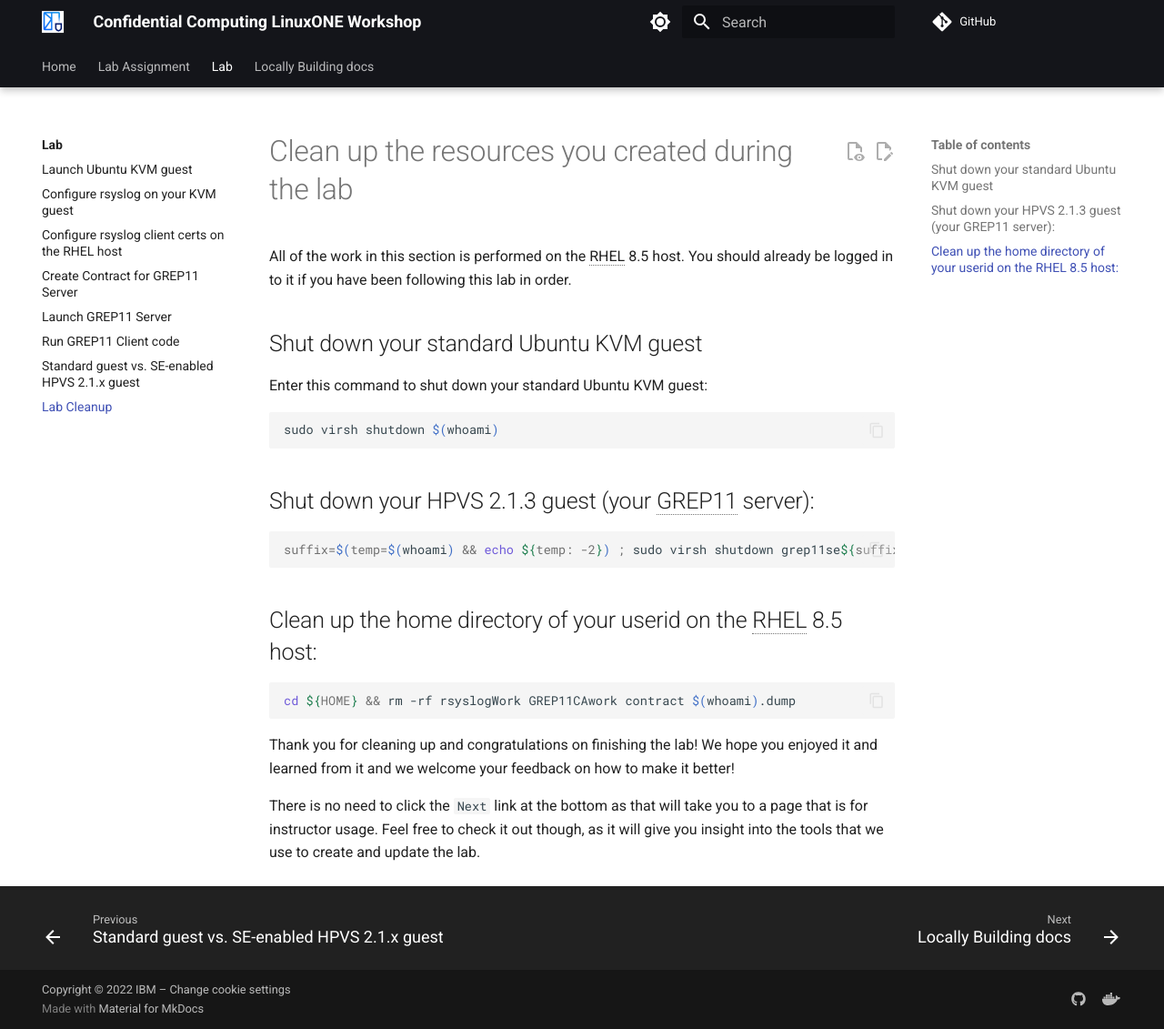
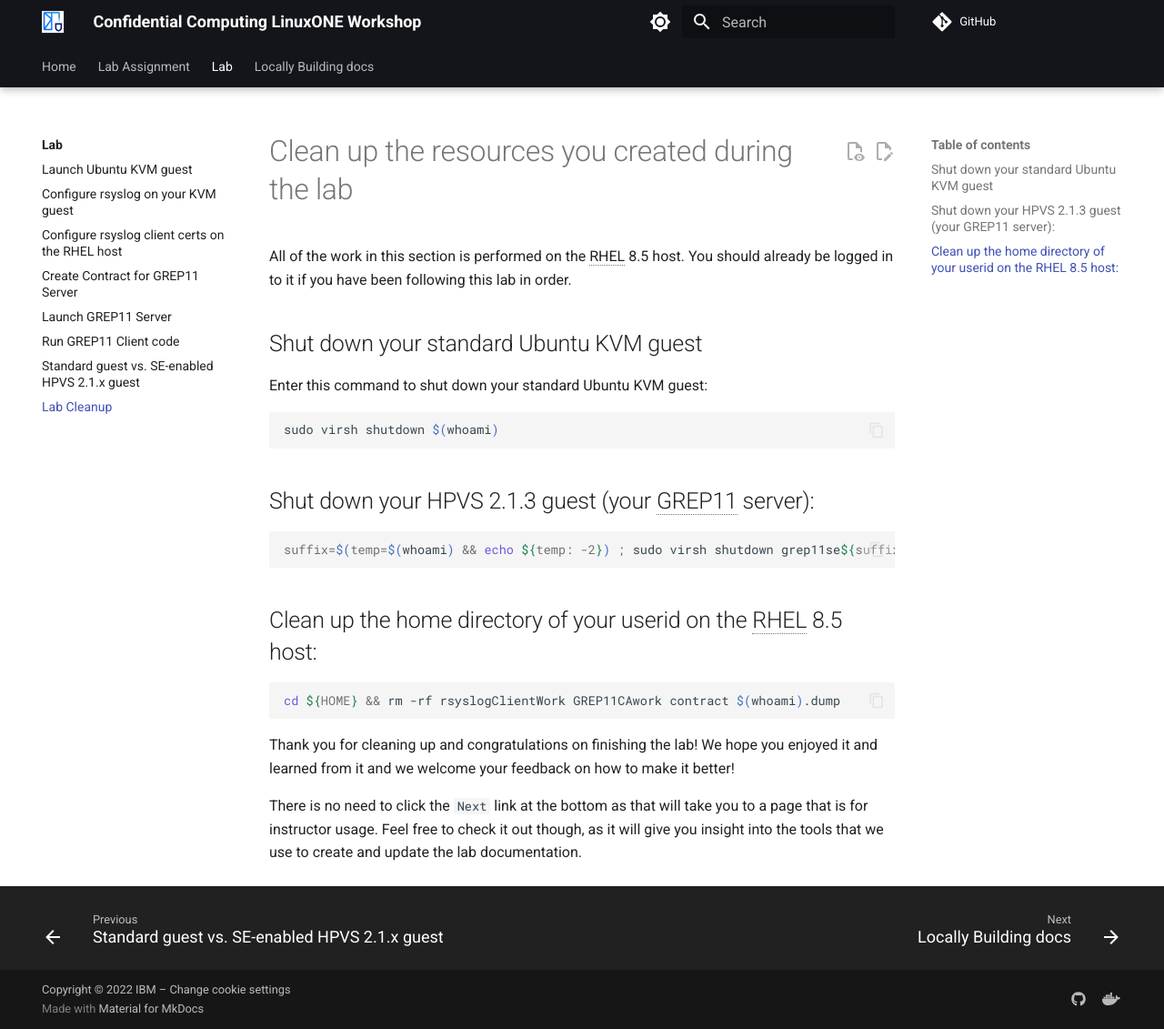
Before and after one commit to ibm-wsc/ConfidentialComputingOnLinuxONE, an MkDocs documentation site: the page built from docs/lab/labCleanup.md, in a window 1280 px wide and 1131 px high. Shown: the whole window at 91% size. Built offline with MkDocs 1.6.1 and Material for MkDocs 9.7.7, drawn with Linux system fonts in a browser that asks for light colours; comment, search, counter and statistics services are not loaded.

Commit message:
Minor corrections and edits

````diff
--- a/docs/lab/labCleanup.md
+++ b/docs/lab/labCleanup.md
@@ -19,9 +19,9 @@
 ## Clean up the home directory of your userid on the RHEL 8.5 host:
 
    ``` bash
-   cd ${HOME} && rm -rf rsyslogWork GREP11CAwork contract $(whoami).dump
+   cd ${HOME} && rm -rf rsyslogClientWork GREP11CAwork contract $(whoami).dump
    ```
 
 Thank you for cleaning up and congratulations on finishing the lab!  We hope you enjoyed it and learned from it and we welcome your feedback on how to make it better!
 
-There is no need to click the `Next` link at the bottom as that will take you to a page that is for instructor usage.  Feel free to check it out though, as it will give you insight into the tools that we use to create and update the lab.
+There is no need to click the `Next` link at the bottom as that will take you to a page that is for instructor usage.  Feel free to check it out though, as it will give you insight into the tools that we use to create and update the lab documentation.
````
Also changed, not shown: docs/lab/createGREP11Contract.md (+1 -1 lines), docs/lab/hackMeIfYouCan.md (+2 -2 lines), docs/lab/launchGREP11guest.md (+1 -1 lines), docs/lab/launchKVMguest.md (+1 -1 lines).
